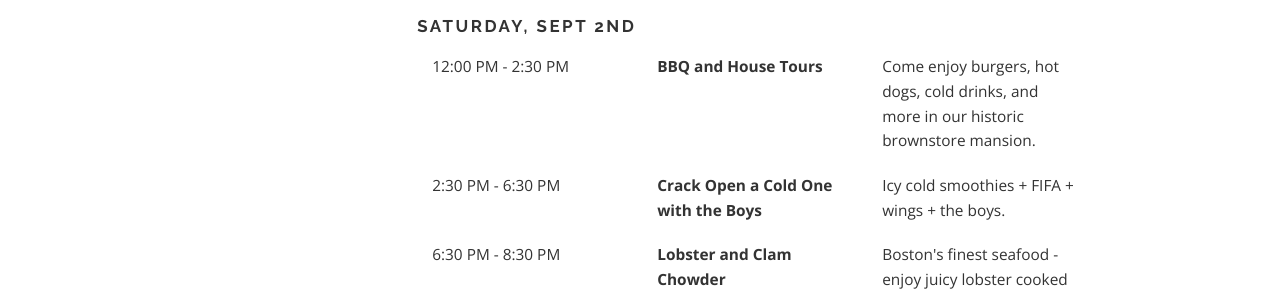
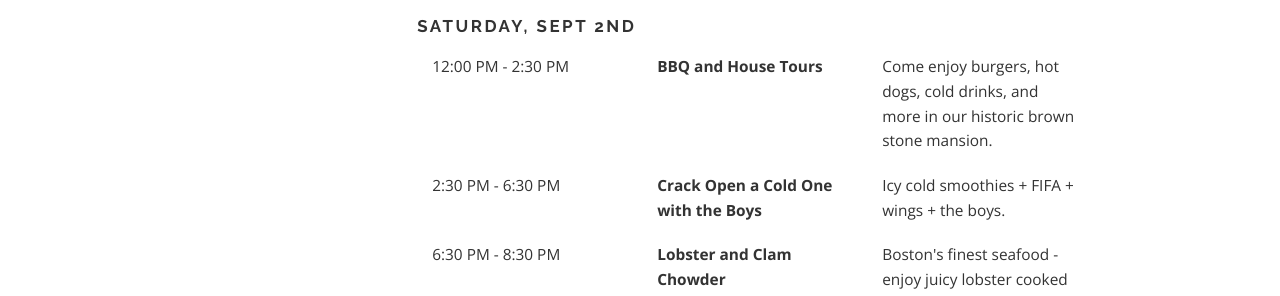
Before and after one commit to pktmasseta/pktmasseta.github.io, a Jekyll site: the page built from _rush/index.md, in a window 1280 px wide. Shown: the part 579-875 px from the top of the page. Built offline with Jekyll 4.4.1, drawn with Linux system fonts in a browser that asks for light colours.

Commit message:
Update index.md

```diff
--- a/_rush/index.md
+++ b/_rush/index.md
@@ -9,7 +9,7 @@ schedule:
     date: Sept 2nd
     events:
       - name: BBQ and House Tours
-        description: "Come enjoy burgers, hot dogs, cold drinks, and more in our historic brownstore mansion."
+        description: "Come enjoy burgers, hot dogs, cold drinks, and more in our historic brown stone mansion."
         start: 12:00 PM
         end: 2:30 PM
       - name: Crack Open a Cold One with the Boys
```
